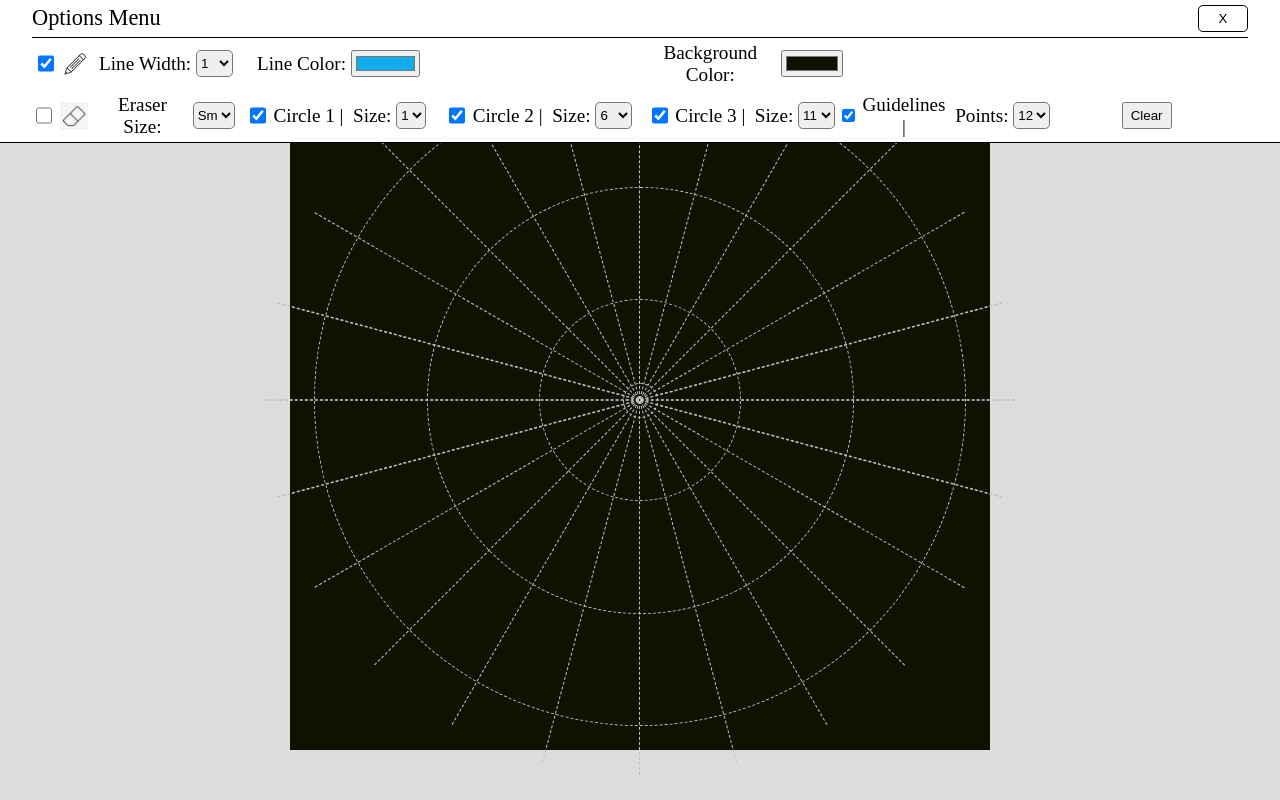
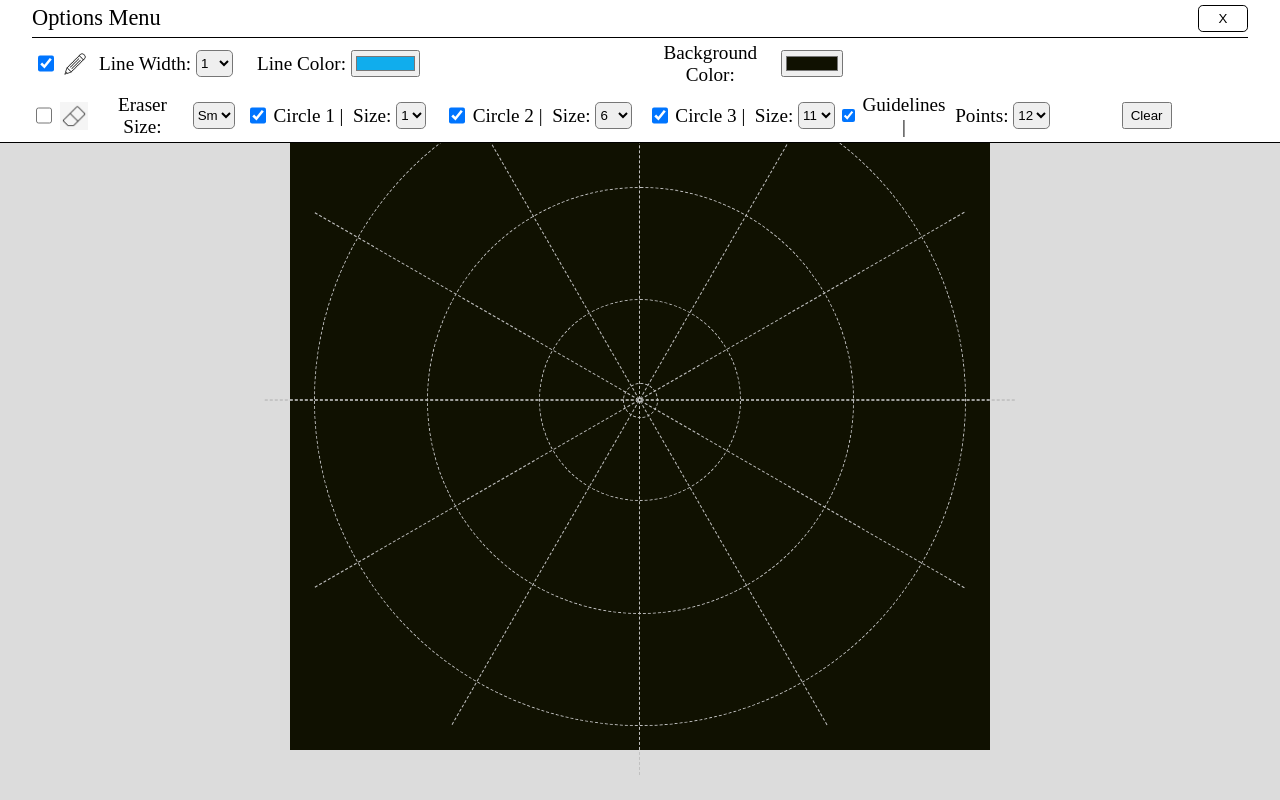
Before and after one commit to AlexanderHeo/mandala_maker, a plain HTML site: page index.html in a window 1280 px wide. Drawn offline with Linux system fonts and the light colour scheme.

Commit message:
fixed bug - points represent each point on edge of circle

```diff
--- a/index.html
+++ b/index.html
@@ -117,7 +117,7 @@
 				<label class="label" for="points">Points:</label>
 				<select class="select" id="points" name="points">
 					<option value="two">2</option>
-					<option value="three">3</option>
+					<option value="three" selected>3</option>
 					<option value="four">4</option>
 					<!-- <option value="5">5</option> -->
 					<option value="six">6</option>
@@ -138,13 +138,15 @@
 					<option value="21">21</option>
 					<option value="22">22</option>
 					<option value="23">23</option> -->
-					<option value="tf">24</option>
+					<!-- <option value="tf">24</option> -->
 					<!-- <option value="25">25</option>
 					<option value="26">26</option>
 					<option value="27">27</option>
 					<option value="28">28</option>
 					<option value="29">29</option>
 					<option value="30">30</option> -->
+					<option value="thirtytwo">32</option>
+					<option value="fortyeight">48</option>
 				</select>
 			</div>
 
--- a/scripts/main.js
+++ b/scripts/main.js
@@ -21,8 +21,27 @@ function init() {
 	context.fillStyle = getBackground()
 	context.fillRect(0, 0, w, h)
 
-	addClickListeners()
+	addListeners()
 	handlePoints()
+}
+
+const addListeners = () => {
+	document.querySelector("#clear").onclick = clearCanvas
+	document.querySelector('#menu-close-button').onclick = toggleMenu
+	document.querySelector('#background').onchange = handleBackgroundChange
+	document.querySelector('#eraser').onchange = handleCheckboxChange
+	document.querySelector('#lines').onchange = handleCheckboxChange
+	document.querySelector('#guideToggle').onchange = handleGuideCB
+	document.querySelector('#points').onchange = handlePoints
+
+	const guide = document.querySelectorAll('.guideCB')
+	guide.forEach(x => {
+		x.addEventListener('change', handleGuideCB)
+	})
+	const guideSize = document.querySelectorAll('.guideSizeSelect')
+	guideSize.forEach(x => {
+		x.addEventListener('change', handleGuideSize)
+	})
 }
 
 const recordPointerLocation = e => {
@@ -112,25 +131,6 @@ const clearCanvas = () => {
 	context.clearRect(0, 0, w, h)
 	context.getStyle = getBackground()
 	context.fillRect(0, 0, w, h)
-}
-
-const addClickListeners = () => {
-	document.querySelector("#clear").onclick = clearCanvas
-	document.querySelector('#menu-close-button').onclick = toggleMenu
-	document.querySelector('#background').onchange = handleBackgroundChange
-	document.querySelector('#eraser').onchange = handleCheckboxChange
-	document.querySelector('#lines').onchange = handleCheckboxChange
-	document.querySelector('#guideToggle').onchange = handleGuideCB
-	document.querySelector('#points').onchange = handlePoints
-
-	const guide = document.querySelectorAll('.guideCB')
-	guide.forEach(x => {
-		x.addEventListener('change', handleGuideCB)
-	})
-	const guideSize = document.querySelectorAll('.guideSizeSelect')
-	guideSize.forEach(x => {
-		x.addEventListener('change', handleGuideSize)
-	})
 }
 
 const handleCheckboxChange = e => {
@@ -267,13 +267,13 @@ const handleGuideSize = e => {
 }
 
 const handlePoints = e => {
-
+	clearCanvas()
 	let points = "twelve"
 	if (e) points = e.target.value
 
 	const overlay = document.querySelector('.overlaycross')
 
-	if (points === 'two' || points === 'four' || points === 'eight' || points === 'sixteen') {
+	if (points === 'two' || points === 'four' || points === 'eight' || points === 'sixteen' || points === 'thirtytwo') {
 		while (overlay.hasChildNodes()) {
 			overlay.removeChild(overlay.lastChild)
 		}
@@ -281,15 +281,18 @@ const handlePoints = e => {
 		el.classList.add('cross')
 		el.classList.add('one')
 		el.classList.add('one1')
-		const el2 = document.createElement('div')
-		el2.classList.add('cross')
-		el2.classList.add('two')
-		el2.classList.add('two1')
 		overlay.appendChild(el)
-		overlay.appendChild(el2)
 	}
 
-	if (points === 'four' || points === 'eight' || points === 'sixteen') {
+	if (points === 'four' || points === 'eight' || points === 'sixteen' || points === 'thirtytwo') {
+		const el = document.createElement('div')
+		el.classList.add('cross')
+		el.classList.add('two')
+		el.classList.add('two1')
+		overlay.appendChild(el)
+	}
+
+	if (points === 'eight' || points === 'sixteen' || points === 'thirtytwo') {
 		const el = document.createElement('div')
 		el.classList.add('cross')
 		el.classList.add('two')
@@ -302,11 +305,11 @@ const handlePoints = e => {
 		overlay.appendChild(el2)
 	}
 
-	if (points === 'eight' || points === 'sixteen') {
-		const el = document.createElement('div')
-		el.classList.add('cross')
-		el.classList.add('two')
-		el.classList.add('eight1')
+	if (points === 'sixteen' || points === 'thirtytwo') {
+		const el1 = document.createElement('div')
+		el1.classList.add('cross')
+		el1.classList.add('two')
+		el1.classList.add('eight1')
 		const el2 = document.createElement('div')
 		el2.classList.add('cross')
 		el2.classList.add('two')
@@ -319,13 +322,13 @@ const handlePoints = e => {
 		el4.classList.add('cross')
 		el4.classList.add('two')
 		el4.classList.add('eight4')
-		overlay.appendChild(el)
+		overlay.appendChild(el1)
 		overlay.appendChild(el2)
 		overlay.appendChild(el3)
 		overlay.appendChild(el4)
 	}
 
-	if (points === 'sixteen') {
+	if (points === 'thirtytwo') {
 		const el1 = document.createElement('div')
 		el1.classList.add('cross')
 		el1.classList.add('two')
@@ -374,22 +377,44 @@ const handlePoints = e => {
 		}
 		const el1 = document.createElement('div')
 		el1.classList.add('cross')
-		el1.classList.add('one')
-		el1.classList.add('one1')
+		el1.classList.add('three')
+		el1.classList.add('three1half')
 		const el2 = document.createElement('div')
 		el2.classList.add('cross')
 		el2.classList.add('three')
-		el2.classList.add('three1')
+		el2.classList.add('three2half')
 		const el3 = document.createElement('div')
 		el3.classList.add('cross')
 		el3.classList.add('three')
-		el3.classList.add('three2')
+		el3.classList.add('three3half')
 		overlay.appendChild(el1)
 		overlay.appendChild(el2)
 		overlay.appendChild(el3)
 	}
 
-	if (points === 'six' || points === 'twelve' || points === 'tf') {
+	if (points === 'six' || points === 'twelve' || points === 'tf' || points === 'fortyeight') {
+			while (overlay.hasChildNodes()) {
+			overlay.removeChild(overlay.lastChild)
+		}
+		const el1 = document.createElement('div')
+		el1.classList.add('cross')
+		el1.classList.add('three')
+		el1.classList.add('three1')
+		const el2 = document.createElement('div')
+		el2.classList.add('cross')
+		el2.classList.add('three')
+		el2.classList.add('three2')
+		const el3 = document.createElement('div')
+		el3.classList.add('cross')
+		el3.classList.add('three')
+		el3.classList.add('three3')
+		overlay.appendChild(el1)
+		overlay.appendChild(el2)
+		overlay.appendChild(el3)
+	}
+
+
+	if (points === 'twelve' || points === 'tf' || points === 'fortyeight') {
 		const el1 = document.createElement('div')
 		el1.classList.add('cross')
 		el1.classList.add('three')
@@ -412,7 +437,7 @@ const handlePoints = e => {
 		overlay.appendChild(el4)
 	}
 
-	if (points === 'twelve' || points === 'tf') {
+	if (points === 'tf' || points === 'fortyeight') {
 		const el1 = document.createElement('div')
 		el1.classList.add('cross')
 		el1.classList.add('three')
@@ -455,7 +480,7 @@ const handlePoints = e => {
 		overlay.appendChild(el8)
 	}
 
-	if (points === 'tf') {
+	if (points === 'fortyeight') {
 		const el1 = document.createElement('div')
 		el1.classList.add('cross')
 		el1.classList.add('three')
@@ -536,6 +561,5 @@ const handlePoints = e => {
 		overlay.appendChild(el14)
 		overlay.appendChild(el15)
 		overlay.appendChild(el16)
-
 	}
 }
--- a/stylesheet/styles.css
+++ b/stylesheet/styles.css
@@ -233,8 +233,13 @@ button { width: 50px; }
 .two.sixteen7 { transform: rotate(78.75deg); }
 .two.sixteen8 { transform: rotate(-78.75deg); }
 
-.three.three1 { transform: rotate(60deg); }
-.three.three2 { transform: rotate(-60deg); }
+.three.three1half { transform: translateY(-50%); height: 340px; }
+.three.three2half { transform: translate(-155px, 90px)rotate(60deg); height: 350px; }
+.three.three3half { transform: translate(151px, 86px)rotate(-60deg); height: 350px; }
+
+.three.three1 { height: 750px; }
+.three.three2 { transform: rotate(60deg); height: 750px; }
+.three.three3 { transform: rotate(-60deg); height: 750px; }
 
 .three.six1 { transform: rotate(30deg); }
 .three.six2 { transform: rotate(-30deg); }
```
